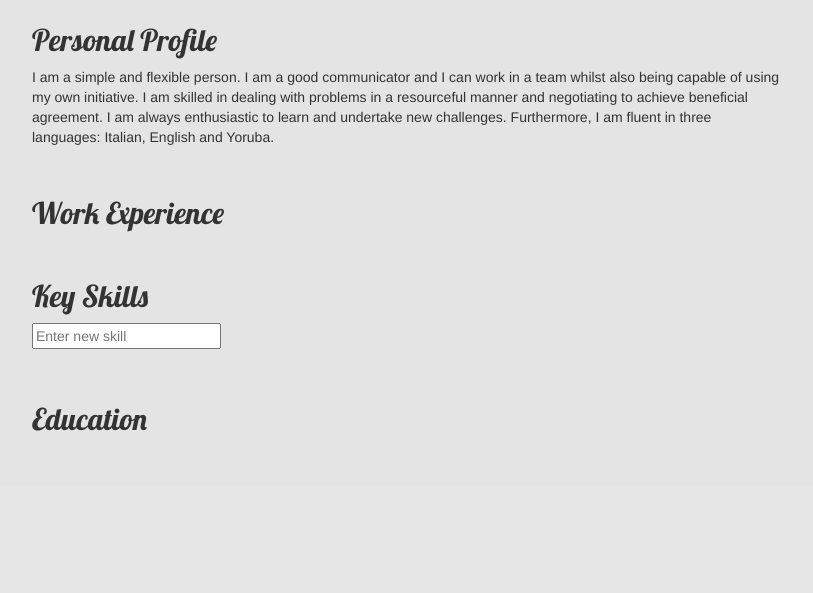
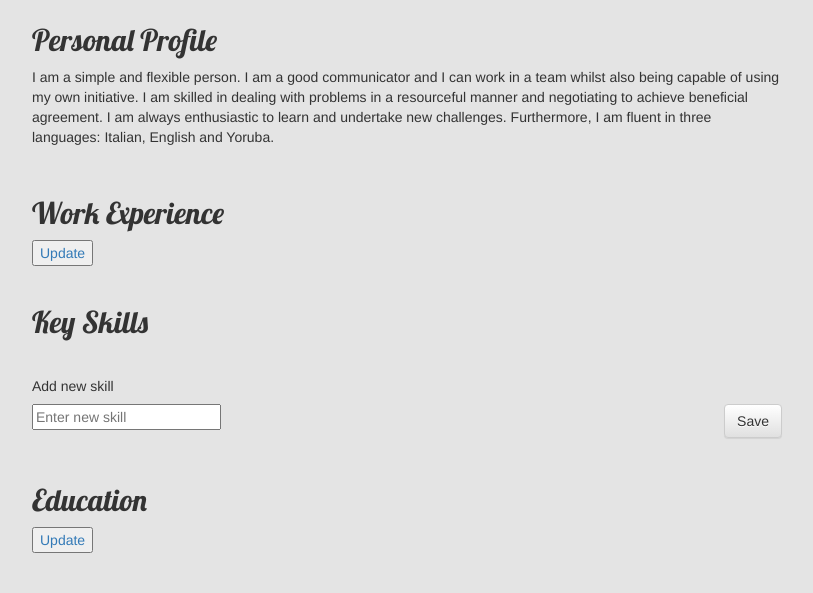
Before and after one commit to samloco123/my-first-blog, a Django app: page /cv/edit/ in a window 1280 px wide. Shown: the part 417-1010 px from the top of the page, without its empty margins (23-836 px from the left). Before the commit the page ends 848 px from the top, so only its background shows below. Run offline with Django 3.2, Linux system fonts and the light colour scheme; data that the repository does not hold is empty; some libraries are stand-ins or nearby versions.

Commit message:
Added edit/update bottons

```diff
--- a/blog/templates/blog/cv_edit.html
+++ b/blog/templates/blog/cv_edit.html
@@ -52,9 +52,9 @@
                         <br>
                     </article>
                 {% endfor %}
+                <button><a href="/cv/edit/work">Update</a></button>
                 <br>
-                <!-- BUTTON -->
-
+                <br>
             </div>
             <div class="clear"></div>
         </section>
@@ -70,10 +70,12 @@
                         <li>{{ skill.text }}</li>
                     {% endfor %}
                 </ul>
-
+                <br>
+                <h5>Add new skill</h2>
                 <form method="POST">
                     <input name="skill_text" id="id_new_skill" placeholder="Enter new skill" />
                     {% csrf_token %}
+                    <button type="submit" class="save btn btn-default">Save</button>
                 </form>
             </div>
             <br>
@@ -94,6 +96,8 @@
                         <br>
                     </article>
                 {% endfor %}
+                <button><a href="/cv/edit/education">Update</a></button>
+                <br>
                 <br>
             </div>
             <br>
```
